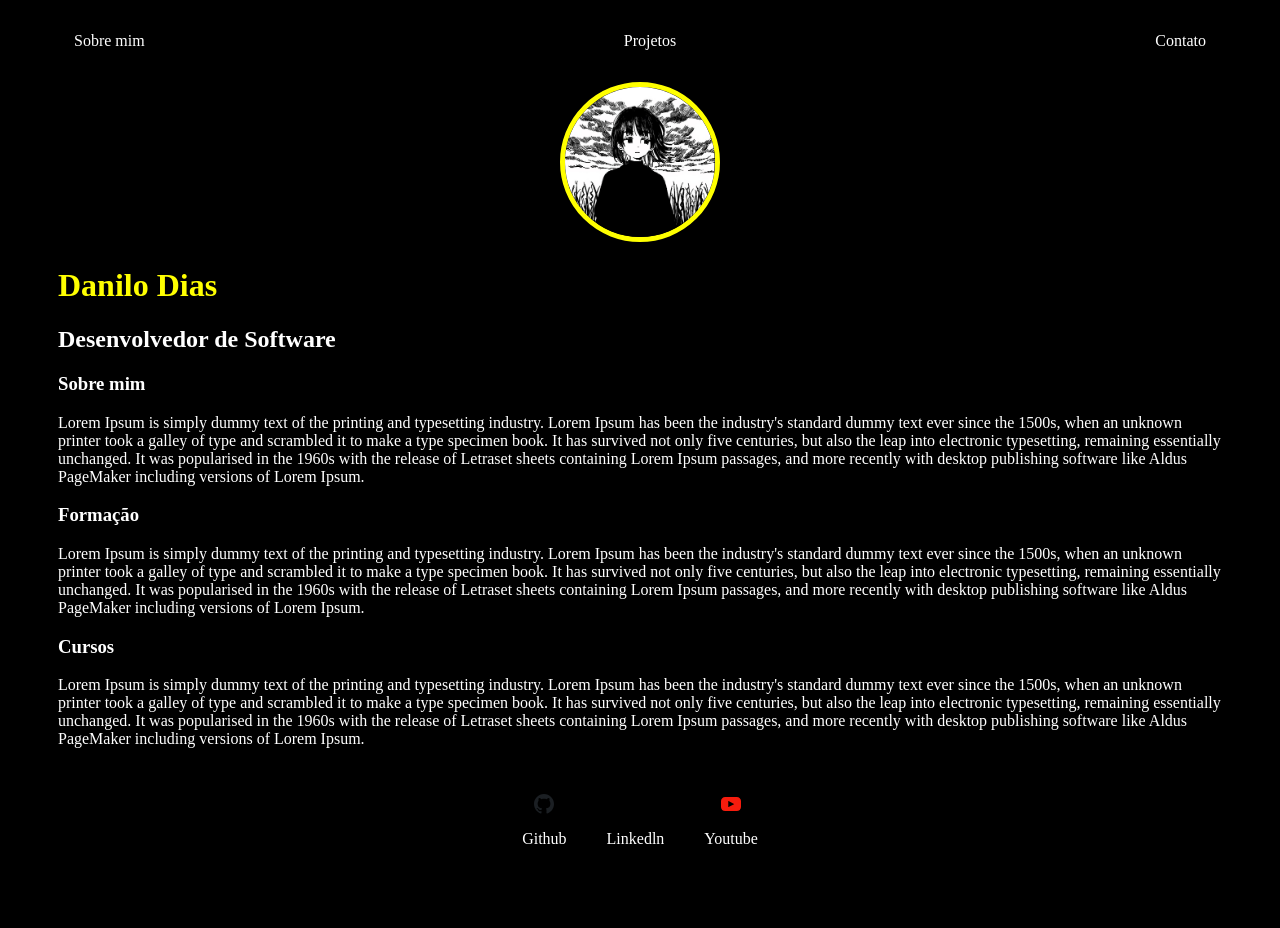
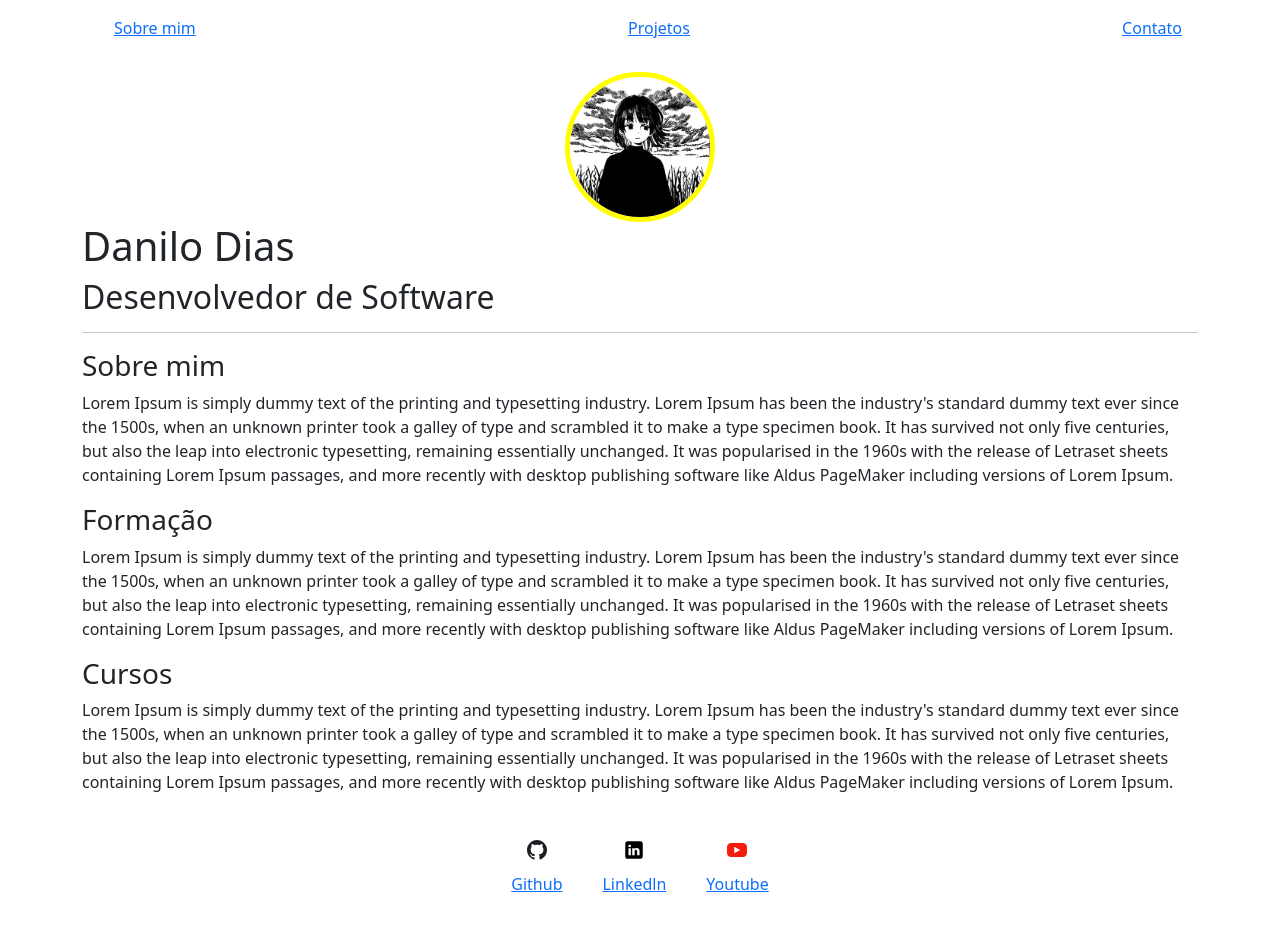
Before and after one commit to Danilovisk9/portfolio-simples, a plain HTML site: page index.html in a window 1280 px wide. Before the commit the page ends 892 px from the top, so only its background shows below. Drawn offline with nearby package versions, Linux system fonts and the light colour scheme.

Commit message:
mudanças

```diff
--- a/index.html
+++ b/index.html
@@ -5,7 +5,7 @@
     <meta name="viewport" content="width=device-width, initial-scale=1.0">
     <title>Danilo Dias</title>
     <link rel="stylesheet" href="style.css">
-    <script src="https://cdn.jsdelivr.net/npm/bootstrap@5.3.3/dist/js/bootstrap.bundle.min.js" integrity="sha384-YvpcrYf0tY3lHB60NNkmXc5s9fDVZLESaAA55NDzOxhy9GkcIdslK1eN7N6jIeHz" crossorigin="anonymous"></script>
+    <link href="https://cdn.jsdelivr.net/npm/bootstrap@5.3.3/dist/css/bootstrap.min.css" rel="stylesheet" integrity="sha384-QWTKZyjpPEjISv5WaRU9OFeRpok6YctnYmDr5pNlyT2bRjXh0JMhjY6hW+ALEwIH" crossorigin="anonymous">
 </head>
 
 <body>
@@ -33,6 +33,7 @@
 
         <h1>Danilo Dias</h1>
         <h2>Desenvolvedor de Software</h2>
+        <hr>
     </header>
 
     <main>
```
